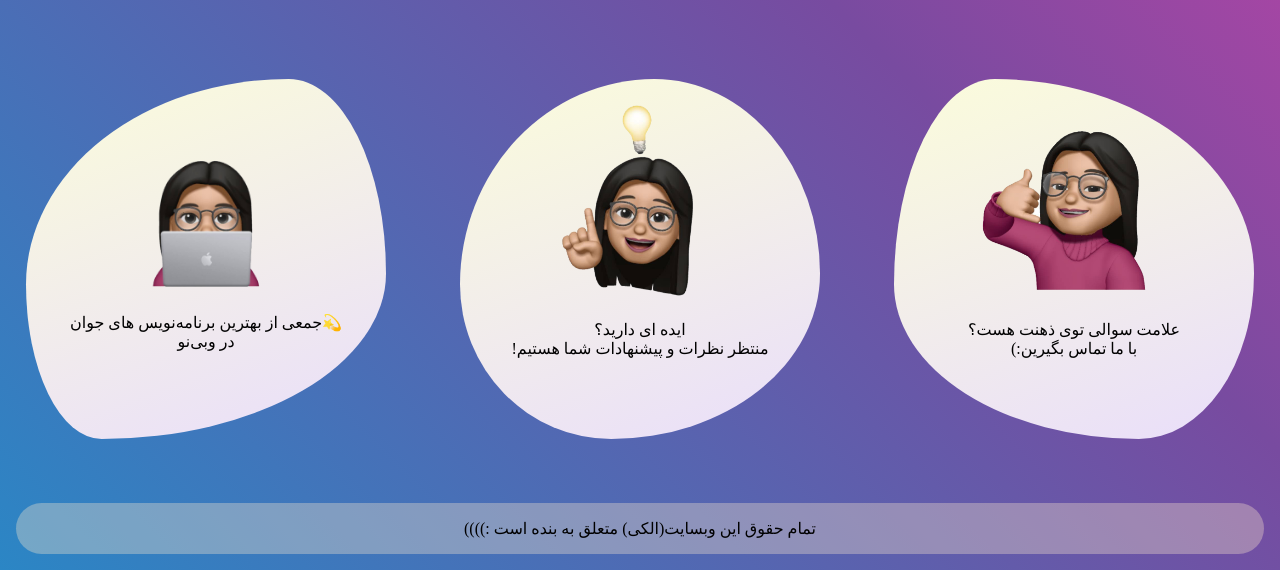
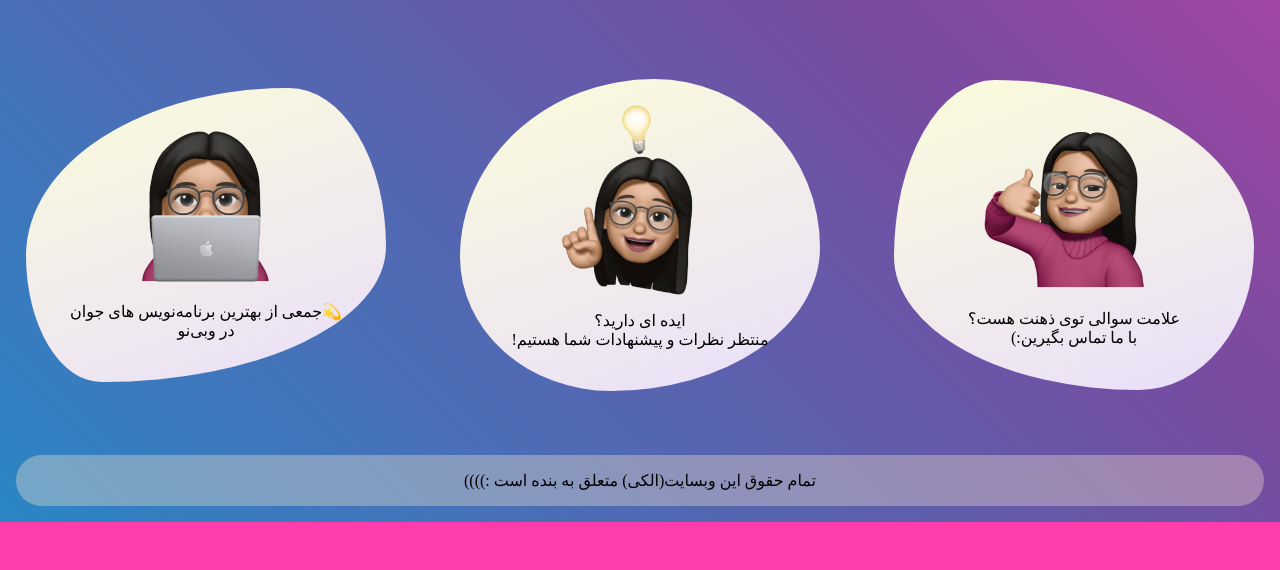
Before and after one commit to reyszey/Webino, a plain HTML site: page index.html in a window 1280 px wide. Shown: the part 944-1514 px from the top of the page. After the commit the page ends 1466 px from the top, so only its background shows below. Drawn offline with Linux system fonts and the light colour scheme; files whose address does not match are found by name.

Commit message:
Update style.css

```diff
--- a/style.css
+++ b/style.css
@@ -6,31 +6,9 @@
 
 body {
     background-color: #FF3CAC;
-background-image: linear-gradient(225deg, #FF3CAC 0%, #784BA0 50%, #2B86C5 100%)
-/* background-repeat: no-repeat; */
-/* background-size: 300% 300%; */
-/* animation: gradient 7s ease infinite; */
-/* height: 100vh; */
+background-image: linear-gradient(225deg, #FF3CAC 0%, #784BA0 50%, #2B86C5 100%);
 }
 
-/* animation background  */
-/*
-@keyframes gradient {
-    0% {
-        background-position: 0% 50%;
-
-    }
-
-    50% {
-        background-position: 100% 50%;
-
-    }
-
-    100% {
-        background-position: 0% 50%;
-
-    }
-} */
 @font-face {
     font-family: lalezar;
     src: url(/font/Lalezar-Regular.ttf);
@@ -228,10 +206,17 @@ footer p{
     background-image: linear-gradient(-20deg, #e9defa 0%, #fbfcdb 100%);
 }
 
+#blob p {
+    font-family: 'sahel';
+    color: rgb(0, 0, 0);
+    text-align: center;
+    padding: 0% 10% 10% 10%;
+}
+
 .blobs1 {
     border-radius: 73% 27% 79% 21% / 57% 54% 46% 43%   ;
     width: 360px;
-    height: 360px;
+    height: fit-content;
     display: flex;
     flex-direction: column;
     align-items: center;
@@ -245,8 +230,8 @@ footer p{
     text-align: center;
 }
 .blobs1 img{
-    width: 175px;
-    padding-top: 51px;
+    width: 60%;
+    /* padding-top: 51px; */
 }
 
 .blobs2 {
@@ -255,7 +240,7 @@ footer p{
 
 
     width: 360px;
-    height: 360px;
+    height: fit-content;
     display: flex;
     flex-direction: column;
     align-items: center;
@@ -265,11 +250,10 @@ footer p{
 .blobs2 p{
     font-family: 'sahel';
     color: black;
-    /* align-items: center; */
     text-align: center;
 }
 .blobs2 img{
-    width: 225px;
+    width: 65%;
 }
 
 .blobs3 {
@@ -277,7 +261,7 @@ footer p{
 
 
     width: 360px;
-    height: 360px;
+    height: fit-content;
     display: flex;
     flex-direction: column;
     align-items: center;
@@ -289,8 +273,10 @@ footer p{
     color: black;
     /* align-items: center; */
     text-align: center;
+    /* padding-left: 28px;
+    padding-bottom: 28px; */
 }
 .blobs3 img{
-    width: 210px;
+    width: 60%;
     padding-top: 23px;
 }
```
